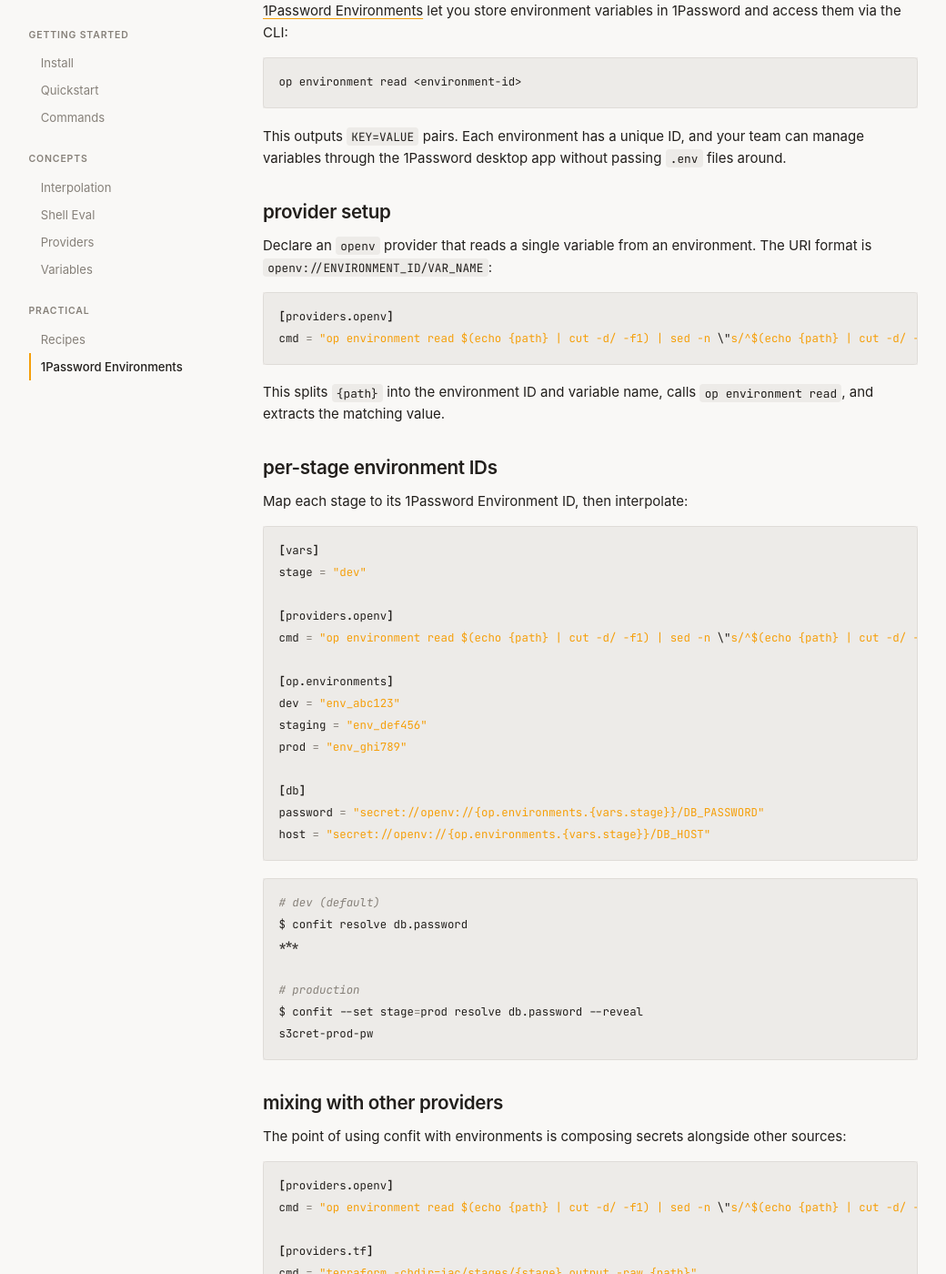
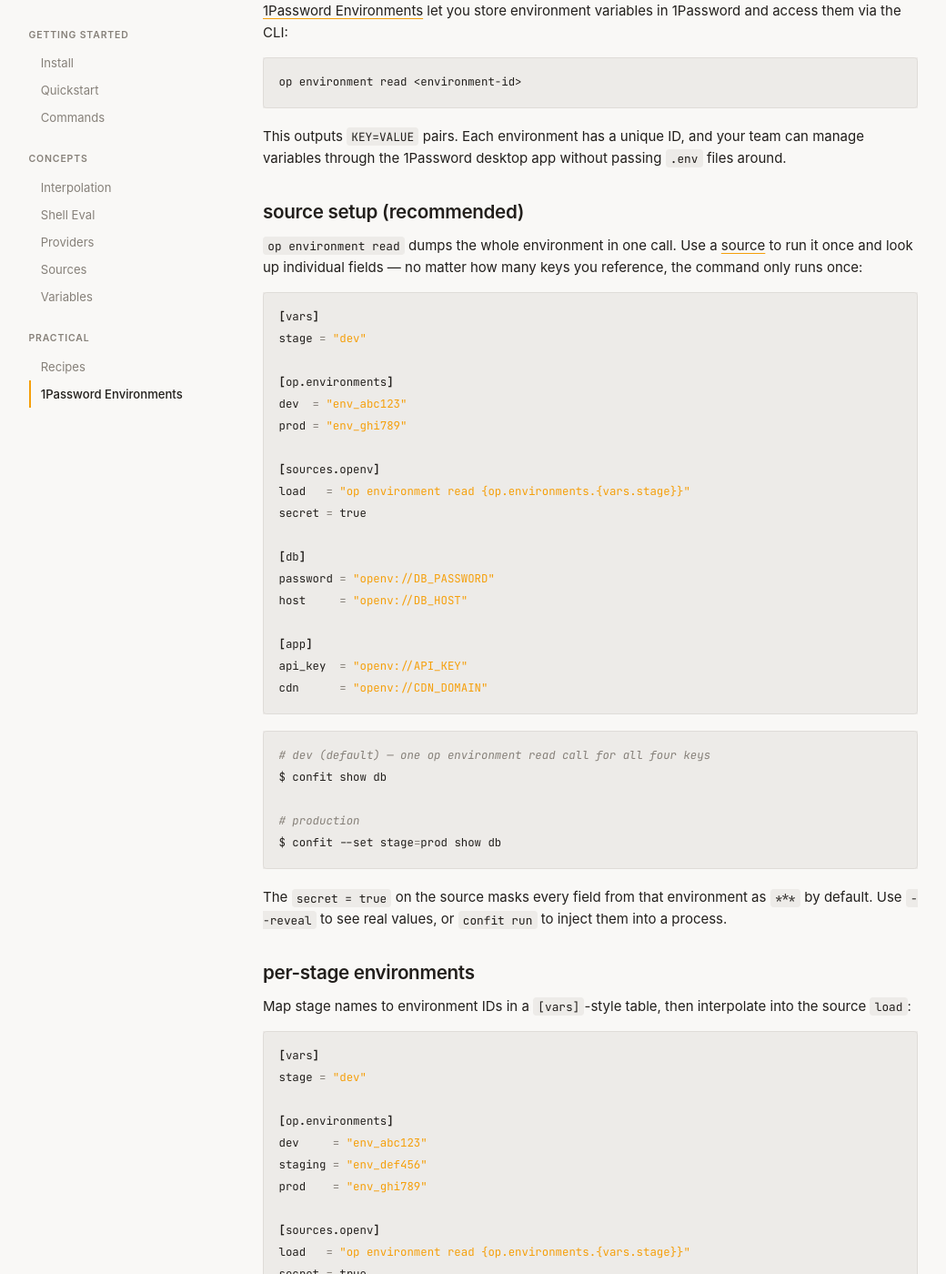
Before and after one commit to krondor-corp/confit, a Jekyll site: the page built from wiki/_docs/1password-environments.md, in a window 1280 px wide and 1400 px high, scrolled down 212 px. Shown: the whole window at 91% size, without its empty margins (111-1151 px from the left). Built offline with Jekyll 4.4.1, drawn with Linux system fonts in a browser that asks for light colours; some of the changed text lies outside the part shown.

Commit message:
docs: add sources wiki page and update 1Password environments recipe
- New sources.md covers [sources] table, string shorthand, table form,
  secret=true, env:// built-in, lazy loading, and provider vs source guide
- 1password-environments.md updated to lead with the source approach
  (one op environment read call for all keys) and keep provider as alternative
- Add sources to nav, bump variables order

````diff
--- a/wiki/_data/nav.yml
+++ b/wiki/_data/nav.yml
@@ -9,6 +9,7 @@
     - interpolation
     - shell-eval
     - providers
+    - sources
     - variables
 
 - title: Practical
--- a/wiki/_docs/1password-environments.md
+++ b/wiki/_docs/1password-environments.md
@@ -14,89 +14,131 @@ op environment read <environment-id>
 
 This outputs `KEY=VALUE` pairs. Each environment has a unique ID, and your team can manage variables through the 1Password desktop app without passing `.env` files around.
 
-## provider setup
+## source setup (recommended)
 
-Declare an `openv` provider that reads a single variable from an environment. The URI format is `openv://ENVIRONMENT_ID/VAR_NAME`:
+`op environment read` dumps the whole environment in one call. Use a [source](sources) to run it once and look up individual fields — no matter how many keys you reference, the command only runs once:
+
+```toml
+[vars]
+stage = "dev"
+
+[op.environments]
+dev  = "env_abc123"
+prod = "env_ghi789"
+
+[sources.openv]
+load   = "op environment read {op.environments.{vars.stage}}"
+secret = true
+
+[db]
+password = "openv://DB_PASSWORD"
+host     = "openv://DB_HOST"
+
+[app]
+api_key  = "openv://API_KEY"
+cdn      = "openv://CDN_DOMAIN"
+```
+
+```bash
+# dev (default) — one op environment read call for all four keys
+$ confit show db
+
+# production
+$ confit --set stage=prod show db
+```
+
+The `secret = true` on the source masks every field from that environment as `***` by default. Use `--reveal` to see real values, or `confit run` to inject them into a process.
+
+## per-stage environments
+
+Map stage names to environment IDs in a `[vars]`-style table, then interpolate into the source `load`:
+
+```toml
+[vars]
+stage = "dev"
+
+[op.environments]
+dev     = "env_abc123"
+staging = "env_def456"
+prod    = "env_ghi789"
+
+[sources.openv]
+load   = "op environment read {op.environments.{vars.stage}}"
+secret = true
+
+[db]
+password = "openv://DB_PASSWORD"
+host     = "openv://DB_HOST"
+url      = "postgres://app:{db.password}@{db.host}/mydb"
+```
+
+```bash
+$ confit --set stage=prod run db -- node server.js
+# DB_PASSWORD, DB_HOST, DB_URL injected; op reads prod environment once
+```
+
+## mixing with other providers
+
+Sources compose naturally alongside providers for non-environment values:
+
+```toml
+[vars]
+stage = "dev"
+
+[op.environments]
+dev  = "env_abc123"
+prod = "env_ghi789"
+
+[sources.openv]
+load   = "op environment read {op.environments.{vars.stage}}"
+secret = true
+
+[providers.tf]
+cmd = "terraform -chdir=iac/stages/{stage} output -raw {path}"
+
+[db]
+password = "openv://DB_PASSWORD"
+host     = "tf://db_endpoint"
+url      = "postgres://app:{db.password}@{db.host}/mydb"
+
+[app]
+api_key  = "openv://API_KEY"
+cdn      = "tf://cdn_domain"
+base_url = "https://{app.cdn}/v1"
+```
+
+```bash
+$ confit --set stage=prod run app --upper -- node server.js
+# DB_PASSWORD, DB_HOST, DB_URL, API_KEY, CDN, BASE_URL all injected
+# op environment read runs once; terraform output runs per-key as needed
+```
+
+## provider approach (alternative)
+
+If you need per-key dispatch or want to avoid the source abstraction, the provider approach still works. It runs `op environment read` once per referenced variable:
 
 ```toml
 [providers.openv]
 cmd = "op environment read $(echo {path} | cut -d/ -f1) | sed -n \"s/^$(echo {path} | cut -d/ -f2-)=//p\""
 ```
 
-This splits `{path}` into the environment ID and variable name, calls `op environment read`, and extracts the matching value.
-
-## per-stage environment IDs
-
-Map each stage to its 1Password Environment ID, then interpolate:
+The URI format is `openv://ENVIRONMENT_ID/VAR_NAME`:
 
 ```toml
-[vars]
-stage = "dev"
-
-[providers.openv]
-cmd = "op environment read $(echo {path} | cut -d/ -f1) | sed -n \"s/^$(echo {path} | cut -d/ -f2-)=//p\""
-
-[op.environments]
-dev = "env_abc123"
-staging = "env_def456"
-prod = "env_ghi789"
-
 [db]
 password = "secret://openv://{op.environments.{vars.stage}}/DB_PASSWORD"
-host = "secret://openv://{op.environments.{vars.stage}}/DB_HOST"
+host     = "secret://openv://{op.environments.{vars.stage}}/DB_HOST"
 ```
 
-```bash
-# dev (default)
-$ confit resolve db.password
-***
-
-# production
-$ confit --set stage=prod resolve db.password --reveal
-s3cret-prod-pw
-```
-
-## mixing with other providers
-
-The point of using confit with environments is composing secrets alongside other sources:
-
-```toml
-[providers.openv]
-cmd = "op environment read $(echo {path} | cut -d/ -f1) | sed -n \"s/^$(echo {path} | cut -d/ -f2-)=//p\""
-
-[providers.tf]
-cmd = "terraform -chdir=iac/stages/{stage} output -raw {path}"
-
-[vars]
-stage = "dev"
-
-[op.environments]
-dev = "env_abc123"
-prod = "env_ghi789"
-
-[db]
-password = "secret://openv://{op.environments.{vars.stage}}/DB_PASSWORD"
-host = "tf://db_endpoint"
-url = "postgres://app:{db.password}@{db.host}/mydb"
-
-[app]
-api_key = "secret://openv://{op.environments.{vars.stage}}/API_KEY"
-cdn = "tf://cdn_domain"
-base_url = "https://{app.cdn}/v1"
-```
-
-```bash
-$ confit --set stage=prod run app --upper -- node server.js
-# DB_PASSWORD, DB_HOST, DB_URL, API_KEY, CDN, BASE_URL all injected
-```
+This runs `op environment read` twice (once per key). For a section with many variables, the [source approach](#source-setup-recommended) is significantly faster.
 
 ## shell eval alternative
 
-If you only need a few values and don't want the provider, use shell evaluation directly:
+For one-offs, shell evaluation works without declaring anything:
 
 ```toml
 [db]
 password = "secret://$(op environment read {op.environments.{vars.stage}} | sed -n 's/^DB_PASSWORD=//p')"
 ```
 
-This works because confit resolves interpolation first, then evaluates `$(...)` commands. The provider approach is cleaner when you're pulling many variables from the same environment.
+This works because confit resolves interpolation first, then evaluates `$(...)` commands. Like the provider approach, it runs a separate subprocess per key.
--- /dev/null
+++ b/wiki/_docs/sources.md
@@ -0,0 +1,126 @@
+---
+title: Sources
+slug: sources
+order: 7
+---
+
+## what sources do
+
+Sources load a bag of `KEY=VALUE` pairs **once**, parse them, and serve all field lookups from that cached result. This is the right tool when your secret manager does bulk fetches — running the load command once gets you all the variables, and confit looks up individual fields without any extra subprocesses.
+
+Compare to [providers](providers), which run a subprocess **per key**. If you have 8 Terraform outputs or 8 Infisical secrets in one section, providers spawn 8 subprocesses; a source spawns 1.
+
+## declaring a source
+
+Add a `[sources]` section to `confit.toml`. The string shorthand is the `load` command:
+
+```toml
+[sources]
+infisical = "infisical export --env={vars.stage} --format=dotenv"
+```
+
+The table form adds options:
+
+```toml
+[sources.infisical]
+load   = "infisical export --env={vars.stage} --format=dotenv"
+secret = true
+```
+
+## referencing source fields
+
+Use `source-name://FIELD_NAME` as a value:
+
+```toml
+[vars]
+stage = "dev"
+
+[sources]
+infisical = "infisical export --env={vars.stage} --format=dotenv"
+
+[tf]
+TF_VAR_neon_org_id = "infisical://NEON_ORGANIZATION_ID"
+TF_VAR_db_password = "infisical://DB_PASSWORD"
+TF_VAR_api_key     = "infisical://API_KEY"
+```
+
+All three values are resolved from a single `infisical export` call. A missing field is a hard error — `infisical://NOPE` where `NOPE` isn't in the output reports `Field 'NOPE' not found in source 'infisical'` rather than returning an empty string.
+
+## secret masking
+
+Set `secret = true` on the source to mark every field from it as sensitive. Display commands (`resolve`, `show`, `yaml`) will mask them as `***` by default; use `--reveal` to see real values. `confit run` always passes real values to the process.
+
+```toml
+[sources.vault]
+load   = "vault kv get -field=data -format=json secret/myapp | jq -r 'to_entries[] | \"\(.key)=\(.value)\""
+secret = true
+
+[app]
+db_pass  = "vault://DB_PASSWORD"
+api_key  = "vault://API_KEY"
+```
+
+You can also use the `secret://` prefix on individual references to mark just that field:
+
+```toml
+[sources]
+config = "myconfig export --format=dotenv"
+
+[app]
+public_name = "config://APP_NAME"
+db_password = "secret://config://DB_PASSWORD"
+```
+
+Both compose: `secret://source://FIELD` marks the field as secret even when the source itself doesn't have `secret = true`.
+
+## template variables
+
+Source `load` commands support `{vars.*}` interpolation, the same as the rest of confit:
+
+| Variable | Description |
+|----------|-------------|
+| `{vars.stage}` or `{stage}` | Any variable from `[vars]`, `--set`, or `CONFIT_VAR_*` |
+
+The placeholders `{path}` and `{uri}` are **not** available — sources load a whole bag, so there's no per-key path. If you need per-key substitution, use a [provider](providers) instead.
+
+## output format
+
+The `load` command must emit `KEY=VALUE` pairs, one per line. All of these formats are accepted:
+
+```
+FOO=bar
+export FOO=bar
+FOO="bar baz"
+FOO='bar baz'
+# comment lines and blank lines are ignored
+```
+
+This covers `infisical export --format=dotenv`, `op environment read`, and most other secret manager export commands out of the box.
+
+## the env:// built-in
+
+`env://VARNAME` reads directly from the process environment — no declaration needed, no subprocess:
+
+```toml
+[app]
+debug   = "env://DEBUG"
+db_host = "env://DATABASE_HOST"
+```
+
+An unset variable is a hard error: `Environment variable 'DATABASE_HOST' is not set`. This makes missing env vars loud rather than silently empty.
+
+`secret://env://VARNAME` works as expected if you need to mask the value.
+
+## lazy loading
+
+A source's `load` command only runs if at least one key references it. Declaring a source in `[sources]` but not using any `source://FIELD` references in your config means the command never runs.
+
+## provider vs source — quick guide
+
+| | Provider | Source |
+|---|---|---|
+| Command runs | once per key | once per source |
+| `{path}` in template | ✓ | ✗ |
+| Good for | per-key lookups (Vault, SSM, 1Password items) | bulk exports (Infisical, op environment, .env exports) |
+
+If your command needs to know which variable it's fetching, use a provider. If it dumps everything and you pick fields, use a source.
````
Also changed, not shown: other parts of wiki/_docs/1password-environments.md (+1 -1 lines), wiki/_docs/variables.md (+1 -1 lines).
